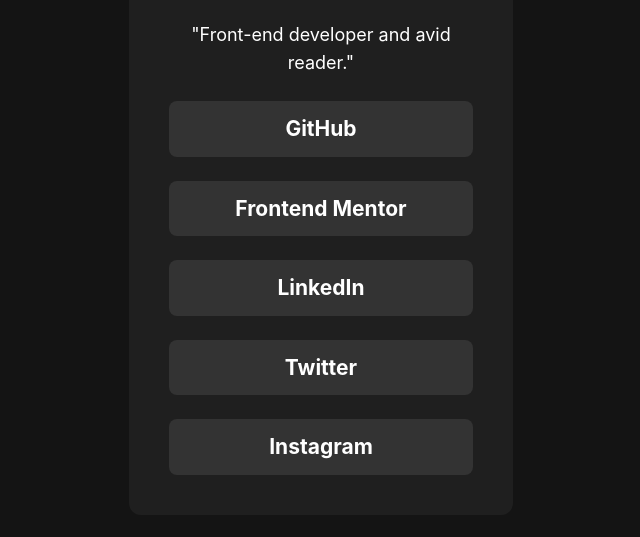
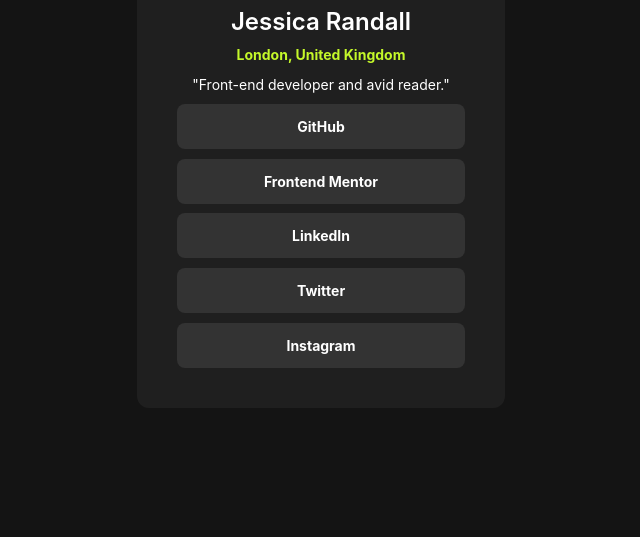
Before and after one commit to ValsCodes/FM-Social-Links, a plain HTML site: page index.html in a window 1280 px wide. Shown: the part 263-800 px from the top of the page, without its empty margins (319-959 px from the left). Drawn offline with nearby package versions, Linux system fonts and the light colour scheme.

Commit message:
fix Resize

```diff
--- a/css/styles.css
+++ b/css/styles.css
@@ -2,66 +2,64 @@
     background: var(--color-grey-900, #141414);
 }
 
+body, html {
+    margin: 0;
+    padding: 0;
+    height: 100%;
+    display: flex;
+    justify-content: center;
+    align-items: center;
+}
+
 .card {
+    max-height: 100svh;
+    min-width: 23rem;
     display: flex;
-    max-width: 384px;
-    padding: var(--spacing-500, 40px);
+    padding: var(--spacing-500, 1em);
     flex-direction: column;
     align-items: center;
-    gap: var(--spacing-300, 24px);
-    flex: 1 0 0;
+    gap: var(--spacing-300, 0.6em);
 
+    font-family: Inter;
     border-radius: 12px;
     background: var(--color-grey-800, #1F1F1F);
 }
 
 .card button {
     display: flex;
+
     padding: var(--spacing-150, 12px);
     justify-content: center;
     align-items: center;
     gap: var(--spacing-100, 8px);
     align-self: stretch;
-
     border-radius: 8px;
     background: var(--color-grey-700, #333);
+    color: white;
+
+    font-size: 0.875rem;
+    font-weight: 700;
+    line-height: 1.313rem;
+    word-wrap: break-word
+}
+
+.card button:hover {
+    background: var(--color-green, #C4F82A);
+    color: #141414;
 }
 
 .text-preset-1 {
-    color: var(--color-white, #FFF);
-    text-align: center;
-    font-family: Inter;
-    font-size: var(--font-size-text-preset-1, 36px);
-    font-style: normal;
+    color: white;
+    font-size: 1.5rem;
     font-weight: 600;
-    line-height: 150%;
+    line-height: 2.25rem;
+    word-wrap: break-word
 }
 
 .text-preset-2-bold {
-    color: var(--color-green, #C4F82A);
-    text-align: center;
-    font-family: Inter;
-    font-size: var(--font-size-text-preset-2, 21px);
-    font-style: normal;
+    color: #C4F82A;
+    font-size: 0.875rem;
     font-weight: 700;
-    line-height: 150%;
+    line-height: 1.313rem;
+    word-wrap: break-word
 }
-
-.text-preset-2 {
-    color: var(--color-white, #FFF);
-    text-align: center;
-    font-family: Inter;
-    font-size: var(--font-size-text-preset-2, 21px);
-    font-style: normal;
-    font-weight: 400;
-    line-height: 150%;
-}
-
-.text-preset-3-bold {
-    color: var(--color-white, #FFF);
-    font-family: Inter;
-    font-size: var(--font-size-text-preset-2, 21px);
-    font-style: normal;
-    font-weight: 700;
-    line-height: 150%;
-}
--- a/index.html
+++ b/index.html
@@ -14,24 +14,27 @@
 
 </head>
 
-<body class="w-full h-screen flex justify-center items-center">
+<body>
 
-  <div class="card">
+  <div class="card py-10 px-10">
 
     <img class="rounded-full" width="88px" height="88px" src="assets/images/avatar-jessica.jpeg" alt="">
 
-    <div class="self-stretch">
+    <div class="self-stretch h-[61px] flex-col justify-start items-center gap-1 flex">
       <h1 class="text-preset-1"> Jessica Randall</h1>
       <p class="text-preset-2-bold">London, United Kingdom </p>
     </div>
 
-    <p class="text-preset-2 text-lg self-stretch ">"Front-end developer and avid reader."</p>
-<!--hahaha-->
-      <button class="text-preset-3-bold">GitHub</button>
-      <button class="text-preset-3-bold">Frontend Mentor</button>
-      <button class="text-preset-3-bold">LinkedIn</button>
-      <button class="text-preset-3-bold">Twitter</button>
-      <button class="text-preset-3-bold">Instagram</button>
+    <div class="self-stretch text-center text-white text-sm font-normal font-['Inter'] leading-[21px]">
+        "Front-end developer and avid reader."
+    </div>
+
+    <button>GitHub</button>
+    <button>Frontend Mentor</button>
+    <button>LinkedIn</button>
+    <button>Twitter</button>
+    <button>Instagram</button>
+
   </div>
 
 </body>
```
